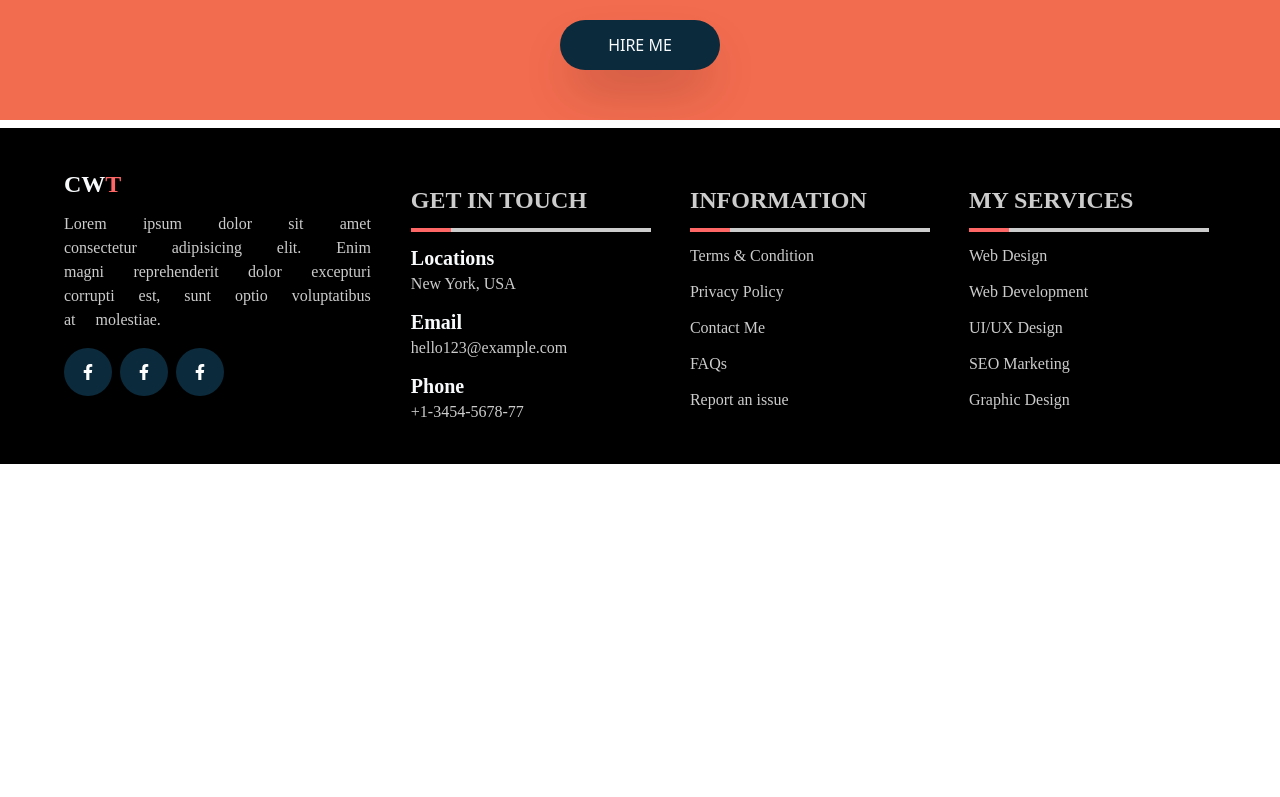
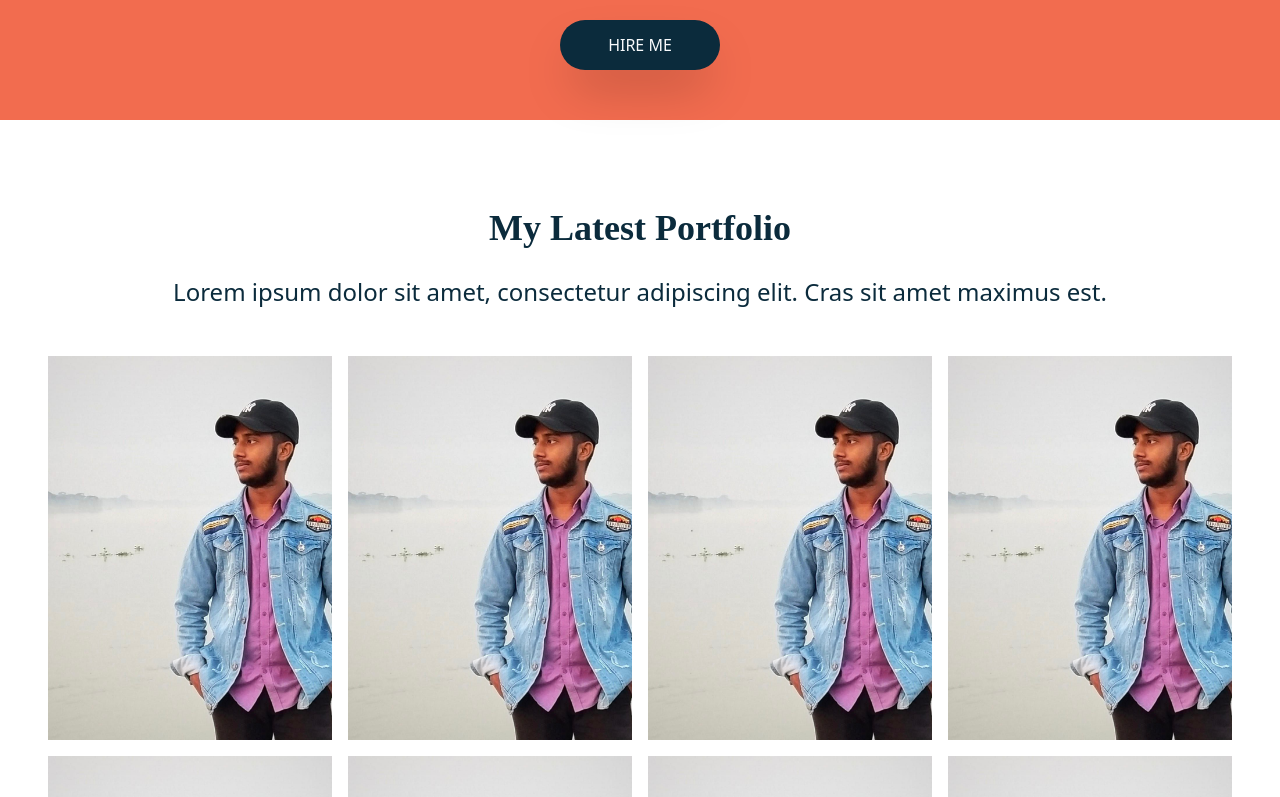
Before and after one commit to mehedi8552/protfolioMe, a React (Vite) app: page / in a window 1280 px wide. Shown: the part 2260-3057 px from the top of the page. Before the commit the page ends 2724 px from the top, so only its background shows below. Built offline with nearby package versions, Linux system fonts and the light colour scheme; a web font is replaced by a local one.

Commit message:
hire,work

```diff
--- a/src/Component/Services.jsx
+++ b/src/Component/Services.jsx
@@ -8,42 +8,42 @@ const Services = () => {
       {
 
         "id": 1,
-        "Logo":< FaLaptopCode  className="text-7xl text-gray-500  "/>,
+        "Logo":< FaLaptopCode  className="text-7xl   "/>,
         "title": "Web Design",
         "body": "In nisi tortor, consequat eu semper ut, consequat in massa. Maecenas at odio a felis commodo pulvinar quis eu neque."
       },
       {
 
         "id": 2,
-        "Logo":< MdOutlineWebStories  className="text-7xl text-gray-500  "/>,
+        "Logo":< MdOutlineWebStories  className="text-7xl   "/>,
         "title": "Web Development",
         "body": "In nisi tortor, consequat eu semper ut, consequat in massa. Maecenas at odio a felis commodo pulvinar quis eu neque."
       },
       {
 
         "id": 3,
-        "Logo":< FaPalette  className="text-7xl text-gray-500  "/>,
+        "Logo":< FaPalette  className="text-7xl   "/>,
         "title": "UI/UX Design",
         "body": "In nisi tortor, consequat eu semper ut, consequat in massa. Maecenas at odio a felis commodo pulvinar quis eu neque."
       },
       {
 
         "id": 4,
-        "Logo":< FaMobileAlt  className="text-7xl text-grey  "/>,
+        "Logo":< FaMobileAlt  className="text-7xl   "/>,
         "title": "App Design & Develop",
         "body": "In nisi tortor, consequat eu semper ut, consequat in massa. Maecenas at odio a felis commodo pulvinar quis eu neque."
       },
       {
 
         "id": 5,
-        "Logo":< FaPaintBrush  className="text-7xl text-gray-500  "/>,
+        "Logo":< FaPaintBrush  className="text-7xl   "/>,
         "title": "Graphic Design",
         "body": "In nisi tortor, consequat eu semper ut, consequat in massa. Maecenas at odio a felis commodo pulvinar quis eu neque."
       },
       {
 
         "id": 6,
-        "Logo":< FaChartLine  className="text-7xl text-gray-500  "/>,
+        "Logo":< FaChartLine  className="text-7xl   "/>,
         "title": "SEO Marketing",
         "body": "In nisi tortor, consequat eu semper ut, consequat in massa. Maecenas at odio a felis commodo pulvinar quis eu neque."
       }
--- /dev/null
+++ b/src/Component/Work.jsx
@@ -0,0 +1,80 @@
+import React from "react";
+import { FaEye, FaLink } from "react-icons/fa";
+import image from "../assets/me.jpg";
+const Work = () => {
+  const imgData = [
+    {
+      title: "Crearive Design",
+      img: image,
+    },
+    {
+      title: "Crearive Design",
+      img: image,
+    },
+    {
+      title: "Crearive Design",
+      img: image,
+    },
+    {
+      title: "Crearive Design",
+      img: image,
+    },
+    {
+      title: "Crearive Design",
+      img: image,
+    },
+    {
+      title: "Crearive Design",
+      img: image,
+    },
+    {
+        title: "Crearive Design",
+        img: image,
+      },
+      {
+        title: "Crearive Design",
+        img: image,
+      },
+  ];
+  return (
+    <div>
+      <div className="grid justify-center  text-center">
+       <div>
+       <p className="font-abc font-bold text-4xl text-grey2 py-2 mt-20">My Latest Portfolio</p>
+        <p className="text-2xl pt-5 text-grey2">
+          Lorem ipsum dolor sit amet, consectetur adipiscing elit. Cras sit amet
+          maximus est.
+        </p>
+        </div>
+      </div>
+      <section class="mx-auto w-fit p-12">
+        <div class="grid grid-cols-4 gap-4 ">
+          {imgData.map((index) => (
+            <div class=" relative overflow-hidden group">
+              <img class="h-96 w-full object-cover" src={index.img} alt="" />
+              <div class=" absolute h-full w-full bg-white/90 flex items-center justify-center -bottom-9 group-hover:bottom-0 opacity-0 group-hover:opacity-100 transition-all duration-300">
+                <div>
+                  <p className=" font-abc text-2xl font-bold">{index.title}</p>
+                  <div className="flex justify-center space-x-3">
+                    <button class="my-8 flex relative h-10 w-10 items-center justify-center overflow-hidden bg-white2 text-black  shadow-2xl rounded-full transition-all before:absolute before:h-0 before:w-0 before:rounded-full before:bg-pink before:duration-500 before:ease-out hover:shadow-pink hover:before:h-56 hover:before:w-56">
+                      <span class="relative z-10">
+                        <FaEye />
+                      </span>
+                    </button>
+                    <button class="my-8 flex relative h-10 w-10 items-center justify-center overflow-hidden bg-white2 text-black hover:text-white2 shadow-2xl rounded-full transition-all before:absolute before:h-0 before:w-0 before:rounded-full before:bg-pink before:duration-500 before:ease-out hover:shadow-pink hover:before:h-56 hover:before:w-56">
+                      <span class="relative z-10">
+                        <FaLink />
+                      </span>
+                    </button>
+                  </div>
+                </div>
+              </div>
+            </div>
+          ))}
+        </div>
+      </section>
+    </div>
+  );
+};
+
+export default Work;
--- a/src/Page/Home.jsx
+++ b/src/Page/Home.jsx
@@ -3,6 +3,7 @@ import Layout from "../Layout/Layout";
 import Hero from "../Component/Hero";
 import Services from "../Component/Services";
 import Hire from "../Component/Hire";
+import Work from "../Component/Work";
 
 const Home = () => {
   return (
@@ -10,6 +11,7 @@ const Home = () => {
       <Hero />
       <Services/>
       <Hire/>
+      <Work/>
     </Layout>
   );
 };
```
